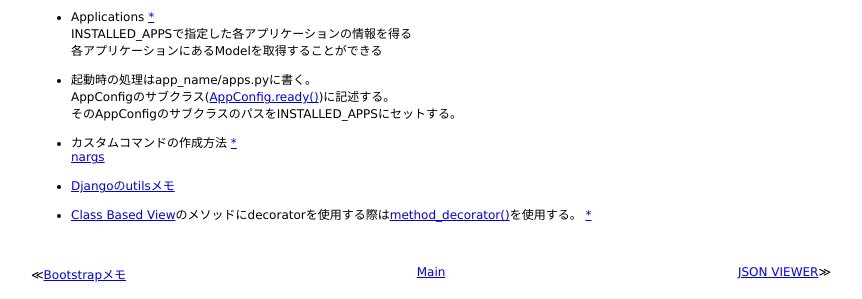
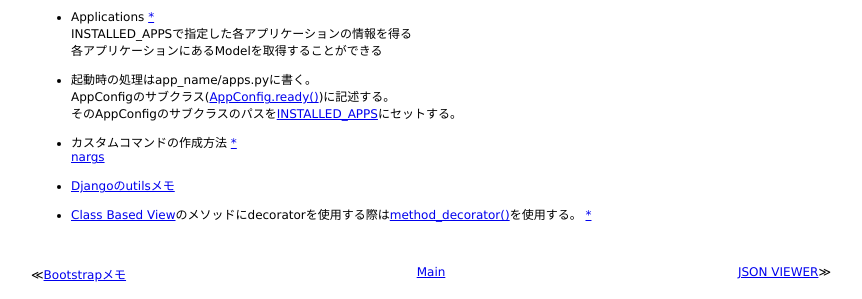
Before and after one commit to 38elements/38elements.github.com, a Jekyll site: the page built from _posts/2014-12-04-django.md, in a window 1280 px wide. Shown: the part 773-1072 px from the top of the page, without its empty margins (209-1071 px from the left). Built offline with Jekyll 4.4.1, drawn with Linux system fonts in a browser that asks for light colours; part of the change alters nothing that is shown.

```diff
--- a/_posts/2014-12-04-django.md
+++ b/_posts/2014-12-04-django.md
@@ -57,8 +57,8 @@ INSTALLED_APPSで指定した各アプリケーションの情報を得る
 各アプリケーションにあるModelを取得することができる
 
 * 起動時の処理はapp_name/apps.pyに書く。
-AppConfigのサブクラス([AppConfig.ready()](https://docs.djangoproject.com/en/2.2/ref/applications/#django.apps.AppConfig.ready))に記述する。
-そのAppConfigのサブクラスのパスをINSTALLED_APPSにセットする。
+AppConfigのサブクラス([AppConfig.ready()](https://docs.djangoproject.com/en/stable/ref/applications/#django.apps.AppConfig.ready))に記述する。
+そのAppConfigのサブクラスのパスを[INSTALLED_APPS](https://docs.djangoproject.com/en/stable/ref/settings/#installed-apps)にセットする。
 
 * カスタムコマンドの作成方法 [*](https://docs.djangoproject.com/en/stable/howto/custom-management-commands/)
 [nargs](http://docs.python.jp/3.5/library/argparse.html#nargs)
```
